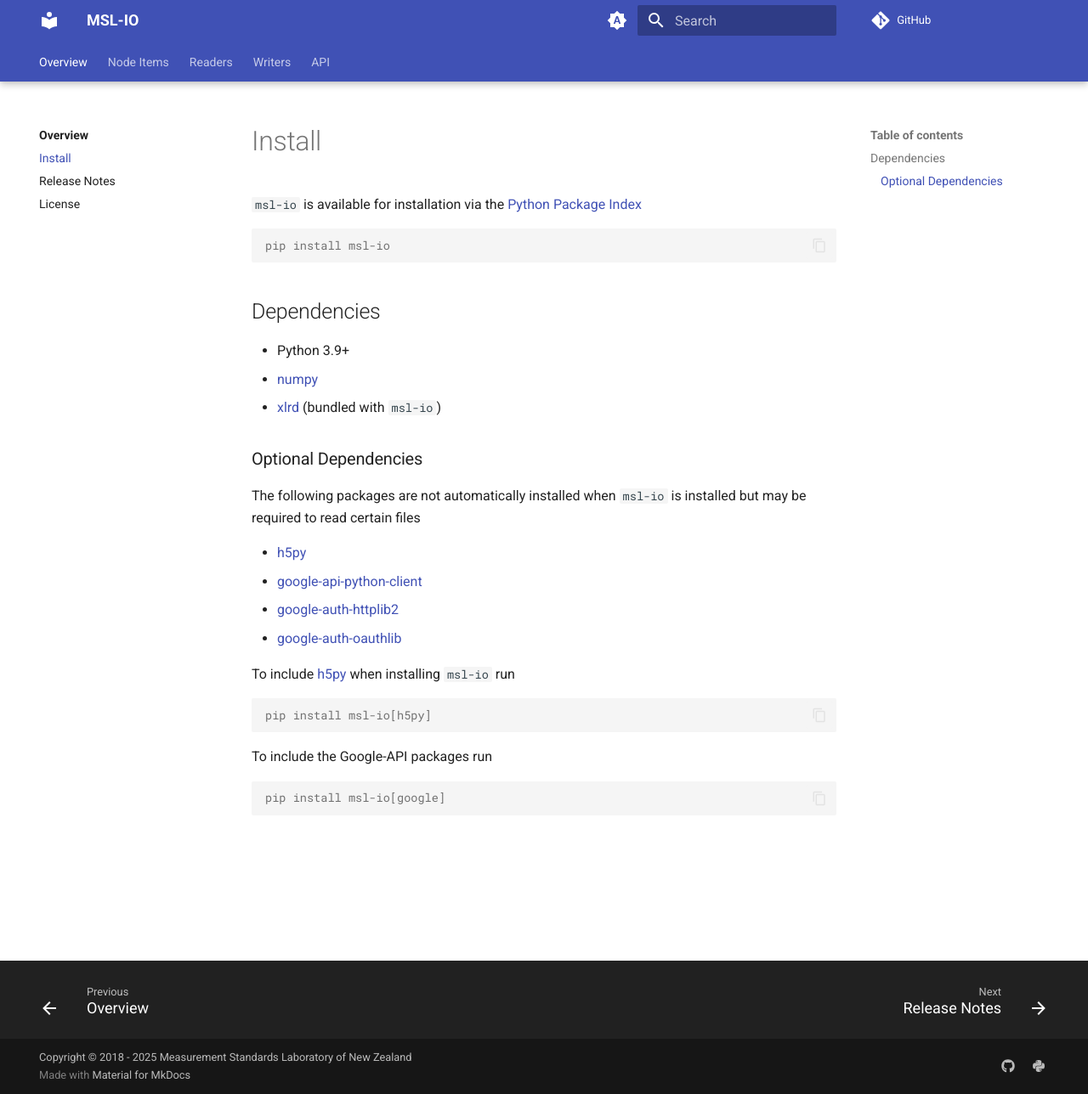
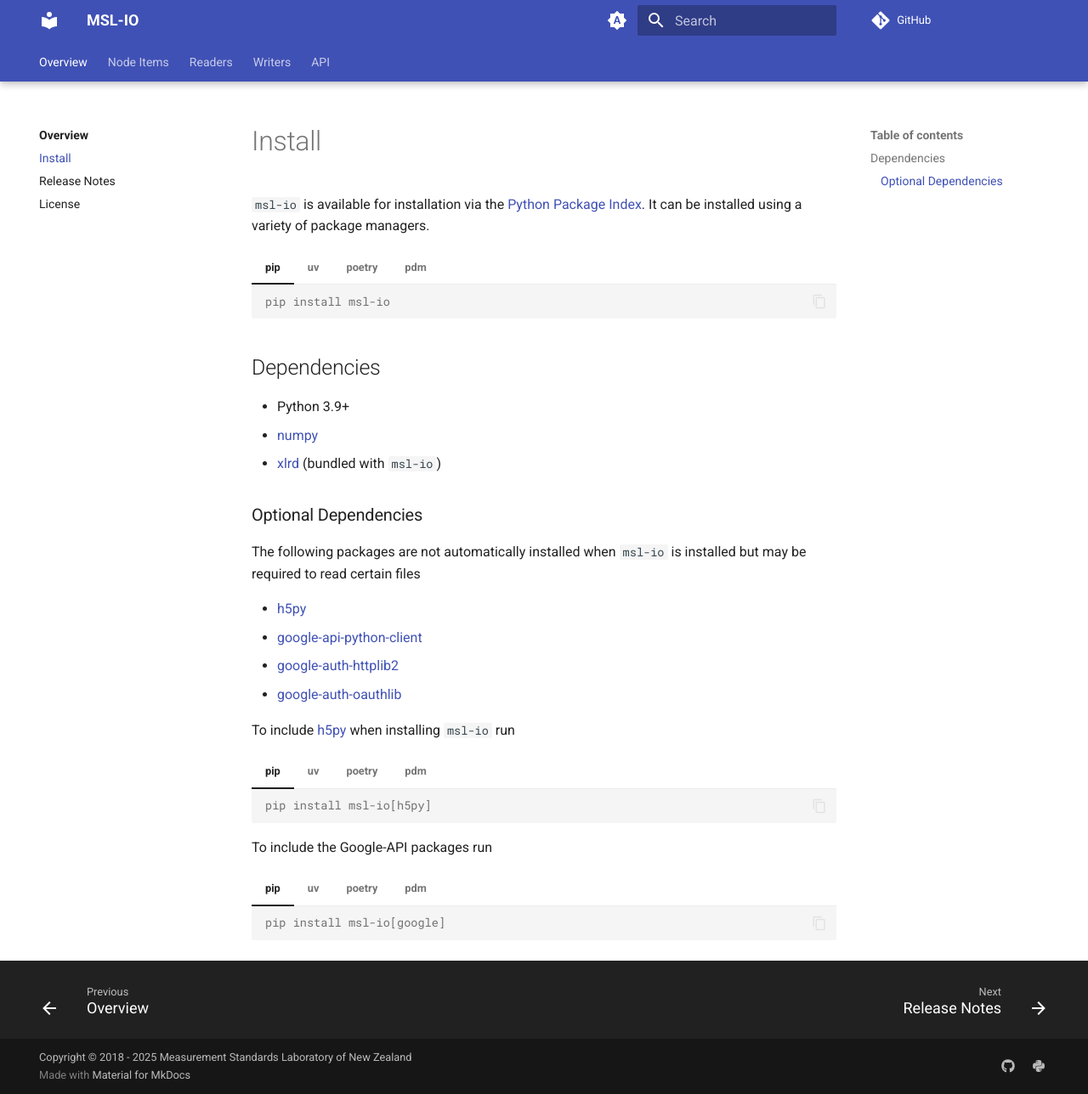
Before and after one commit to MSLNZ/msl-io, an MkDocs documentation site: the page built from docs/install.md, in a window 1280 px wide and 1288 px high. Shown: the whole window at 85% size. Built offline with MkDocs 1.6.1 and Material for MkDocs 9.7.7, drawn with Linux system fonts in a browser that asks for light colours; comment, search, counter and statistics services are not loaded; the version menu is left out.

Commit message:
docs: add various ways to install package

````diff
--- a/docs/install.md
+++ b/docs/install.md
@@ -1,10 +1,26 @@
 # Install
 
-`msl-io` is available for installation via the [Python Package Index]{:target="_blank"}
+`msl-io` is available for installation via the [Python Package Index]{:target="_blank"}. It can be installed using a variety of package managers.
 
-```console
-pip install msl-io
-```
+=== "pip"
+    ```console
+    pip install msl-io
+    ```
+
+=== "uv"
+    ```console
+    uv add msl-io
+    ```
+
+=== "poetry"
+    ```console
+    poetry add msl-io
+    ```
+
+=== "pdm"
+    ```console
+    pdm add msl-io
+    ```
 
 ## Dependencies
 
@@ -23,15 +39,48 @@
 
 To include [h5py]{:target="_blank"} when installing `msl-io` run
 
-```console
-pip install msl-io[h5py]
-```
+
+=== "pip"
+    ```console
+    pip install msl-io[h5py]
+    ```
+
+=== "uv"
+    ```console
+    uv add msl-io[h5py]
+    ```
+
+=== "poetry"
+    ```console
+    poetry add msl-io[h5py]
+    ```
+
+=== "pdm"
+    ```console
+    pdm add msl-io[h5py]
+    ```
 
 To include the Google-API packages run
 
-```console
-pip install msl-io[google]
-```
+=== "pip"
+    ```console
+    pip install msl-io[google]
+    ```
+
+=== "uv"
+    ```console
+    uv add msl-io[google]
+    ```
+
+=== "poetry"
+    ```console
+    poetry add msl-io[google]
+    ```
+
+=== "pdm"
+    ```console
+    pdm add msl-io[google]
+    ```
 
 [Python Package Index]: https://pypi.org/project/msl-io/
 [numpy]: https://www.numpy.org/
````
